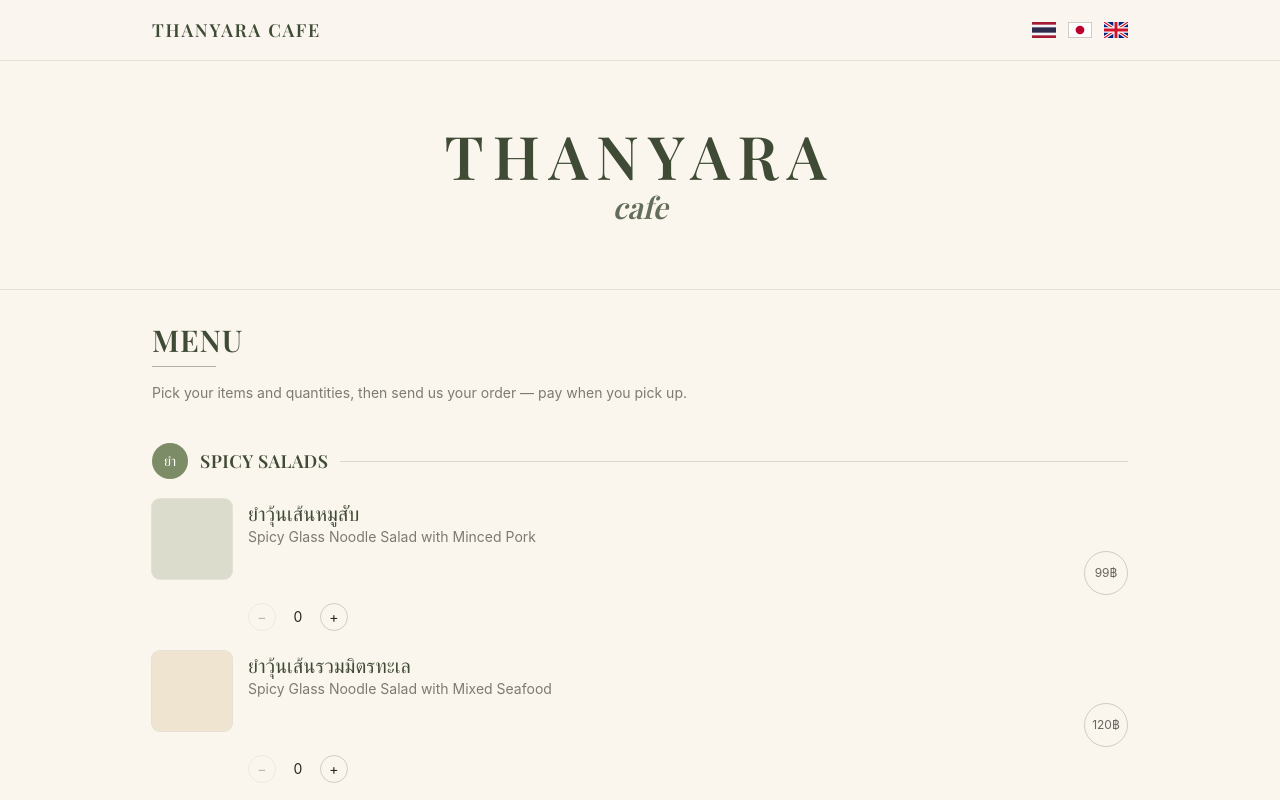
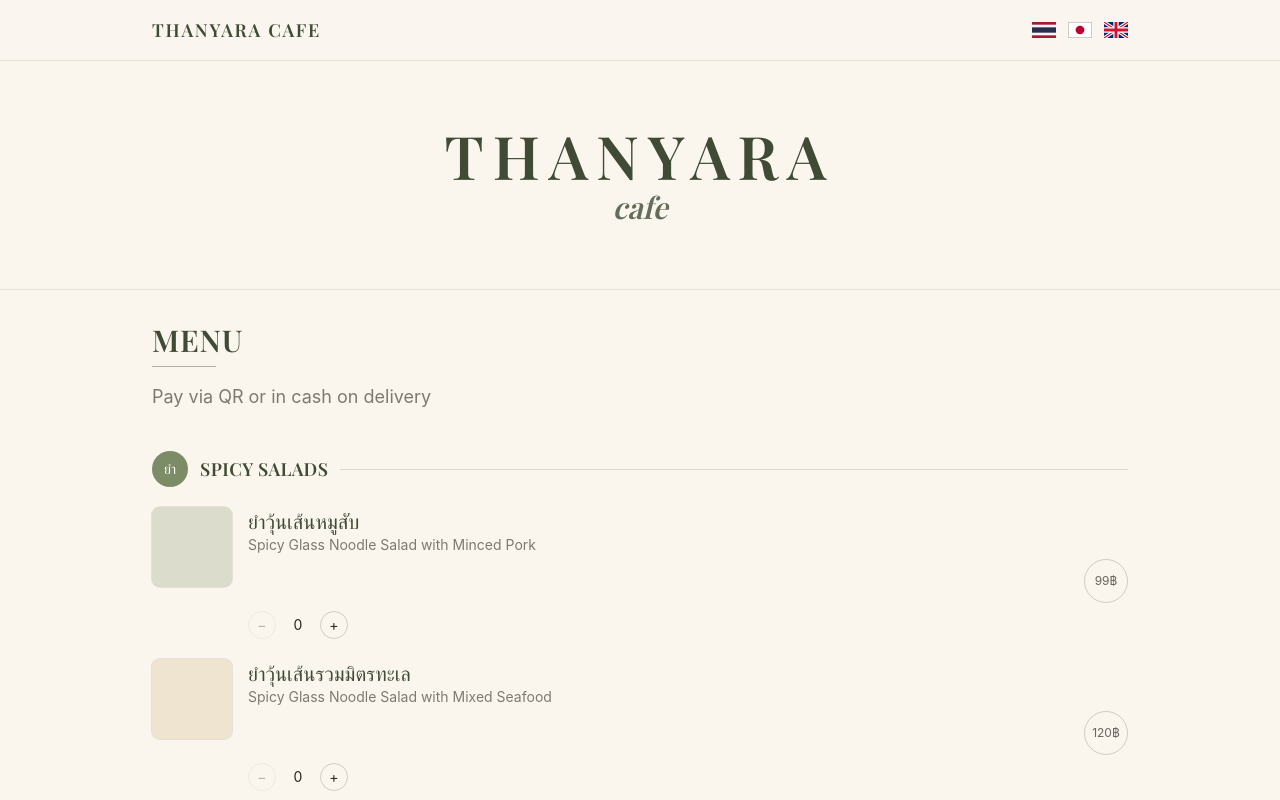
Before and after one commit to michaelchristieningram1974/thanyaracafe, a Next.js app: page / in a window 1280 px wide. Shown: the top 800 px of the page. Built offline with nearby package versions, Linux system fonts and the light colour scheme; a web font is replaced by a local one.

Commit message:
Update menu styling

```diff
--- a/app/page.tsx
+++ b/app/page.tsx
@@ -51,9 +51,8 @@ export default function Home() {
             Menu
           </h2>
           <span className="mt-2 block h-px w-16 bg-forest/40" />
-          <p className="mt-4 max-w-xl text-sm text-charcoal/60">
-            Pick your items and quantities, then send us your order — pay when you
-            pick up.
+          <p className="mt-4 max-w-xl text-lg text-charcoal/60">
+            Pay via QR or in cash on delivery
           </p>
           <div className="mt-10">
             <MenuOrder />
```
